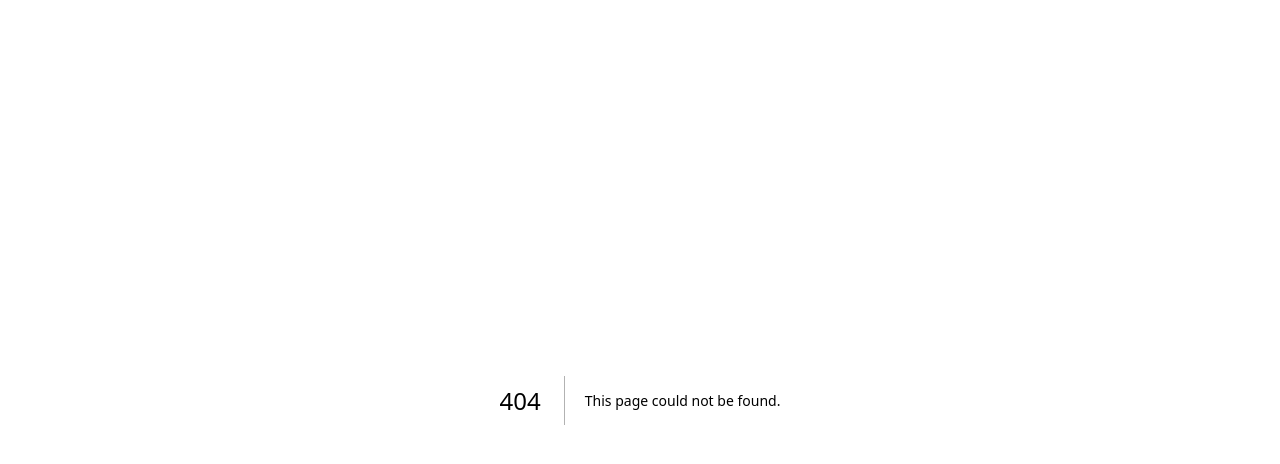
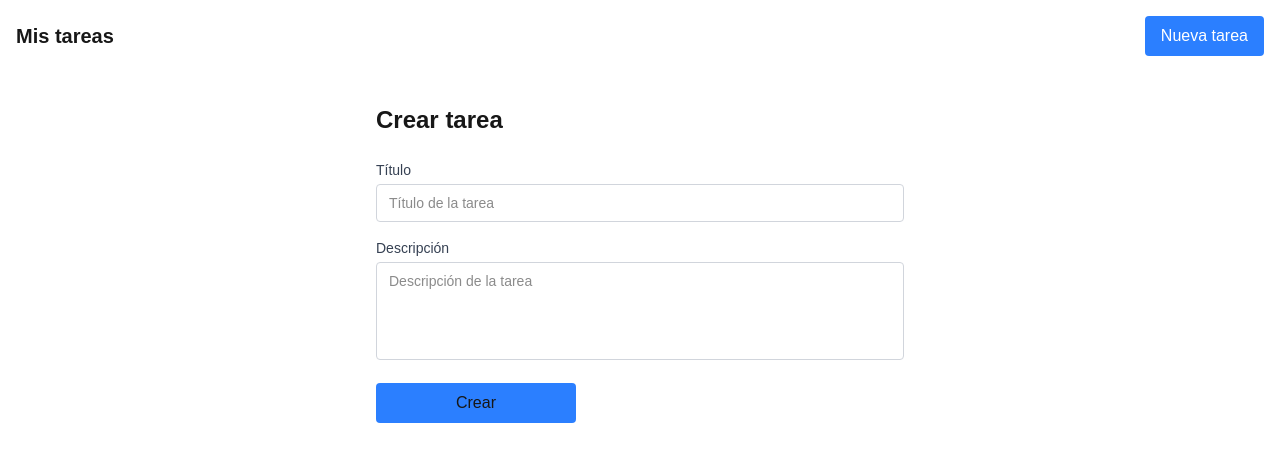
Before and after one commit to Bouzas1402/task-crud, a Next.js app: page /tasks/create in a window 1280 px wide. Before the commit this address had no page. Shown: the top 464 px of the page. Built offline with nearby package versions, Linux system fonts and the light colour scheme.

Commit message:
Page create

```diff
--- a/app/layout.tsx
+++ b/app/layout.tsx
@@ -1,6 +1,7 @@
 import type { Metadata } from 'next';
 import { Geist, Geist_Mono } from 'next/font/google';
 import clsx from 'clsx';
+import { Toaster } from 'sonner';
 import { ReactQueryProvider } from '@providers/reactQueryProvider';
 import './globals.css';
 
@@ -25,13 +26,11 @@ export default function RootLayout({
   children: React.ReactNode;
 }>) {
   return (
-    <html
-      lang="en"
-      className={clsx(geistSans.variable, geistMono.variable, 'h-full', 'antialiased')}
-    >
+    <html className={clsx(geistSans.variable, geistMono.variable, 'h-full', 'antialiased')}>
       <body className="flex min-h-full flex-col">
         {' '}
         <ReactQueryProvider>{children}</ReactQueryProvider>
+        <Toaster richColors position="top-right" />
       </body>
     </html>
   );
--- /dev/null
+++ b/app/tasks/create/page.tsx
@@ -0,0 +1,58 @@
+'use client';
+
+import React from 'react';
+
+import { Controller } from 'react-hook-form';
+import { useCreateTask } from '@/hooks/useCreateTask';
+import { Button } from '@/components/ui/Button';
+import { Input } from '@/components/ui/Input';
+import { Textarea } from '@/components/ui/Textarea';
+
+export default function CreateTaskPage() {
+  const { isLoading, control, errors, handleSubmit } = useCreateTask();
+
+  return (
+    <main className="mx-auto max-w-xl p-6">
+      <h1 className="mb-6 text-2xl font-semibold">Crear tarea</h1>
+
+      <form id="new-task-form" onSubmit={handleSubmit()} className="space-y-4">
+        <div>
+          <Controller
+            name="titulo"
+            control={control}
+            render={({ field }) => (
+              <Input
+                {...field}
+                label="Título"
+                placeholder="Título de la tarea"
+                error={!!errors.titulo}
+                errorMessage={errors.titulo?.message}
+              />
+            )}
+          />
+        </div>
+        <div>
+          <Controller
+            name="descripcion"
+            control={control}
+            render={({ field }) => (
+              <Textarea
+                {...field}
+                label="Descripción"
+                placeholder="Descripción de la tarea"
+                error={!!errors.descripcion}
+                errorMessage={errors.descripcion?.message}
+              />
+            )}
+          />
+        </div>
+
+        <div className="flex items-center gap-3">
+          <Button type="submit" className="w-[200px]" form="new-task-form" disabled={isLoading}>
+            {isLoading ? 'Guardando...' : 'Crear'}
+          </Button>
+        </div>
+      </form>
+    </main>
+  );
+}
--- /dev/null
+++ b/components/ui/Button/index.tsx
@@ -0,0 +1,48 @@
+'use client';
+
+import React, { forwardRef } from 'react';
+import clsx from 'clsx';
+
+import { ButtonVariant, ButtonColor, buttonColorClass } from '@components/ui/SharedButton/shared';
+
+interface ButtonProps extends React.ButtonHTMLAttributes<HTMLButtonElement> {
+  variant?: ButtonVariant;
+  color?: ButtonColor;
+}
+
+const Button = forwardRef<HTMLButtonElement, ButtonProps>(
+  (
+    {
+      className,
+      children,
+      variant = 'solid',
+      color = 'primary',
+      type = 'button',
+      disabled,
+      hidden,
+      ...rest
+    },
+    ref
+  ) => {
+    return (
+      <button
+        ref={ref}
+        type={type}
+        disabled={disabled}
+        hidden={hidden}
+        className={clsx(
+          'btn-base cursor-pointer rounded px-4 py-2 transition-colors disabled:cursor-not-allowed disabled:opacity-50',
+          buttonColorClass(color, variant),
+          className
+        )}
+        {...rest}
+      >
+        {children}
+      </button>
+    );
+  }
+);
+
+Button.displayName = 'Button';
+
+export { Button };
--- /dev/null
+++ b/components/ui/Input/index.tsx
@@ -0,0 +1,51 @@
+'use client';
+
+import React, { forwardRef, useId } from 'react';
+import clsx from 'clsx';
+
+interface InputProps extends React.InputHTMLAttributes<HTMLInputElement> {
+  label?: string;
+  error?: boolean;
+  errorMessage?: string;
+  description?: string;
+}
+
+const DEFAULT_ERROR_MESSAGE = 'Este campo es obligatorio';
+
+const Input = forwardRef<HTMLInputElement, InputProps>(
+  ({ label, error = false, errorMessage, description, className, id, disabled, ...rest }, ref) => {
+    const generatedId = useId();
+    const inputId = id ?? generatedId;
+    return (
+      <div className="w-full">
+        {label && (
+          <label htmlFor={inputId} className="mb-1 block text-sm font-medium text-gray-700">
+            {label}
+          </label>
+        )}
+
+        <input
+          id={inputId}
+          ref={ref}
+          disabled={disabled}
+          className={clsx(
+            'w-full rounded border px-3 py-2 text-sm transition-colors outline-none',
+            error ? 'border-red-500 focus:border-red-500' : 'border-gray-300 focus:border-blue-500',
+            className
+          )}
+          {...rest}
+        />
+
+        {error && (
+          <p className="mt-1 text-xs text-red-500">{errorMessage || DEFAULT_ERROR_MESSAGE}</p>
+        )}
+
+        {!error && description && <p className="mt-1 text-xs text-gray-500">{description}</p>}
+      </div>
+    );
+  }
+);
+
+Input.displayName = 'Input';
+
+export { Input };
--- /dev/null
+++ b/components/ui/Textarea/index.tsx
@@ -0,0 +1,60 @@
+'use client';
+
+import React, { forwardRef, useId } from 'react';
+import clsx from 'clsx';
+
+interface TextareaProps extends React.TextareaHTMLAttributes<HTMLTextAreaElement> {
+  label?: string;
+  error?: boolean;
+  errorMessage?: string;
+  description?: string;
+}
+
+const DEFAULT_ERROR_MESSAGE = 'Este campo es obligatorio';
+
+const Textarea = forwardRef<HTMLTextAreaElement, TextareaProps>(
+  (
+    { label, error = false, errorMessage, description, className, id, disabled, rows = 4, ...rest },
+    ref
+  ) => {
+    const generatedId = useId();
+    const inputId = id ?? generatedId;
+    return (
+      <div className="w-full">
+        {/* Label */}
+        {label && (
+          <label htmlFor={inputId} className="mb-1 block text-sm font-medium text-gray-700">
+            {label}
+          </label>
+        )}
+
+        {/* Textarea */}
+        <textarea
+          id={inputId}
+          ref={ref}
+          disabled={disabled}
+          rows={rows}
+          className={clsx(
+            'w-full resize-none rounded border px-3 py-2 text-sm transition-colors outline-none',
+            error ? 'border-red-500 focus:border-red-500' : 'border-gray-300 focus:border-blue-500',
+            disabled && 'cursor-not-allowed opacity-60',
+            className
+          )}
+          {...rest}
+        />
+
+        {/* Error */}
+        {error && (
+          <p className="mt-1 text-xs text-red-500">{errorMessage || DEFAULT_ERROR_MESSAGE}</p>
+        )}
+
+        {/* Description */}
+        {!error && description && <p className="mt-1 text-xs text-gray-500">{description}</p>}
+      </div>
+    );
+  }
+);
+
+Textarea.displayName = 'Textarea';
+
+export { Textarea };
--- /dev/null
+++ b/hooks/useCreateTask.ts
@@ -0,0 +1,52 @@
+'use client';
+
+import { useMutation, useQueryClient } from '@tanstack/react-query';
+import { useForm } from 'react-hook-form';
+import * as yup from 'yup';
+import { yupResolver } from '@hookform/resolvers/yup';
+import { toast } from 'sonner';
+import { api } from '@/lib/api/axios';
+import { taskSchema } from '@/schemas/taskSchema';
+
+type FormValues = yup.InferType<typeof taskSchema>;
+
+export function useCreateTask() {
+  const queryClient = useQueryClient();
+
+  const {
+    control,
+    handleSubmit,
+    reset,
+    formState: { errors, isSubmitting }
+  } = useForm<FormValues>({
+    resolver: yupResolver(taskSchema),
+
+    defaultValues: { titulo: '', descripcion: '' }
+  });
+
+  const { mutate, isPending, isError } = useMutation({
+    mutationFn: async (data: FormValues) => {
+      const res = await api.post('/tasks', data);
+      return res.data;
+    },
+    onSuccess: () => {
+      toast.success('Tarea creada exitosamente');
+      queryClient.invalidateQueries({ queryKey: ['tasks'] });
+      reset();
+    },
+    onError: error => toast.error(error instanceof Error ? error.message : 'Error creando la tarea')
+  });
+
+  const onSubmit = (data: FormValues) => {
+    mutate(data);
+  };
+
+  return {
+    mutate,
+    isLoading: isPending || isSubmitting,
+    isError,
+    control,
+    errors,
+    handleSubmit: () => handleSubmit(onSubmit)
+  };
+}
```
